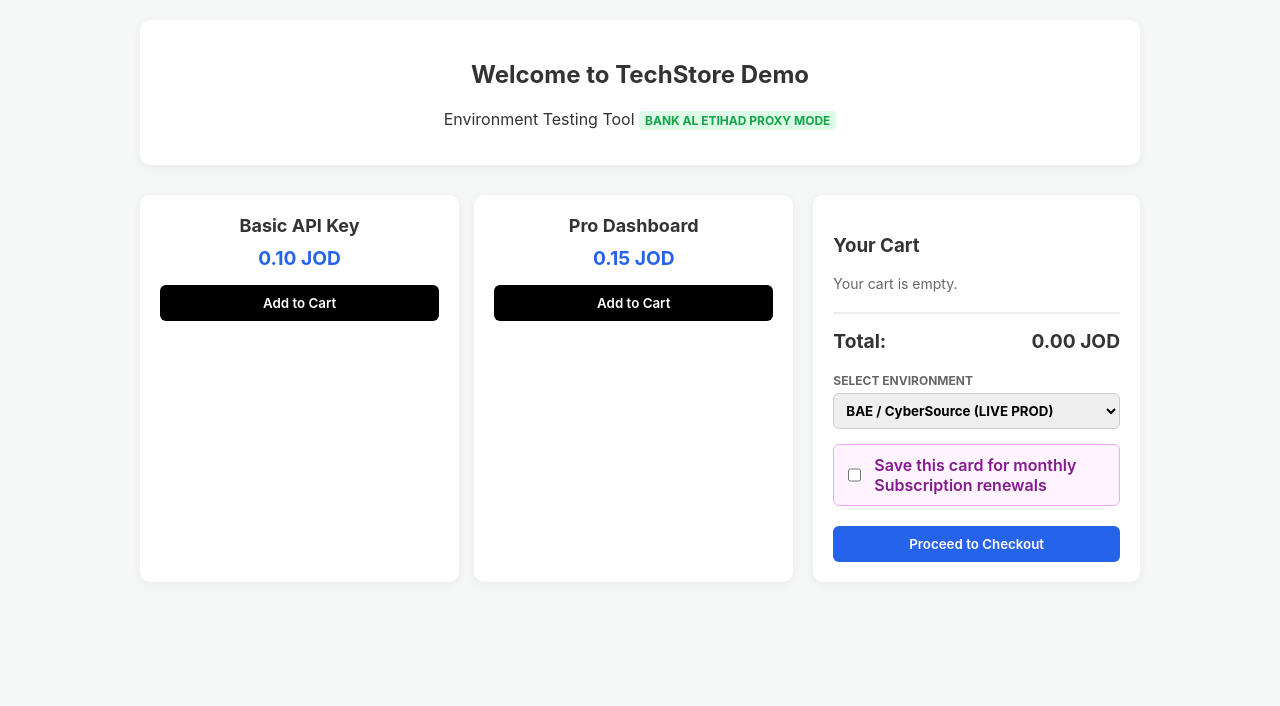
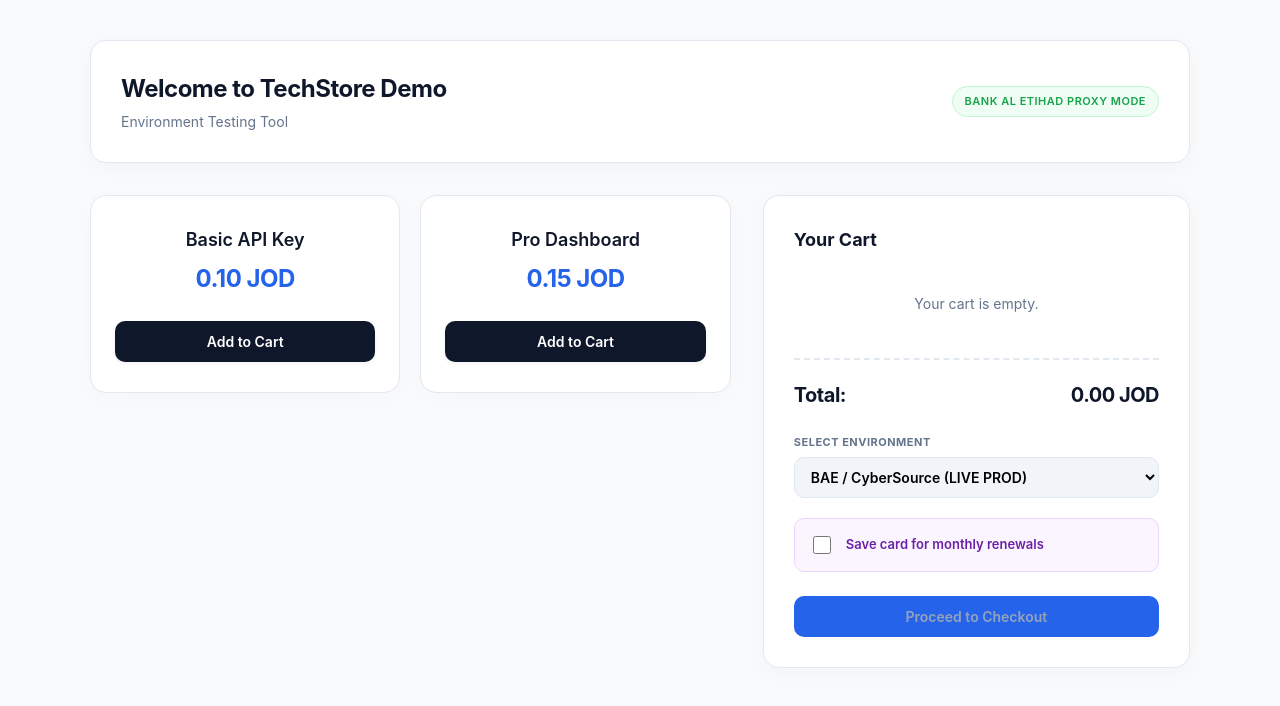
Before and after one commit to zkhanfar-bae/gateway-test, a website: page index.html in a window 1280 px wide. Drawn offline with Linux system fonts and the light colour scheme.

Commit message:
Update index.html

```diff
--- a/index.html
+++ b/index.html
@@ -3,53 +3,237 @@
 <head>
     <meta charset="UTF-8">
     <meta name="viewport" content="width=device-width, initial-scale=1.0">
-    <title>TechStore | Checkout</title>
+    <title>TechStore | Premium Checkout</title>
     <link rel="icon" href="data:,">
 
     <style>
-        * { box-sizing: border-box; font-family: -apple-system, BlinkMacSystemFont, "Segoe UI", Roboto, sans-serif; }
-        body { background: #f4f7f6; margin: 0; padding: 20px; color: #333; }
-        .container { max-width: 1000px; margin: 0 auto; display: grid; grid-template-columns: 2fr 1fr; gap: 20px; }
-        @media (max-width: 768px) { .container { grid-template-columns: 1fr; } }
+        :root {
+            --bg-color: #f8fafc;
+            --surface-color: #ffffff;
+            --text-primary: #0f172a;
+            --text-secondary: #64748b;
+            --accent-color: #2563eb;
+            --accent-hover: #1d4ed8;
+            --border-color: #e2e8f0;
+            --success-bg: #f0fdf4;
+            --success-text: #16a34a;
+            --success-border: #bbf7d0;
+            --error-bg: #fef2f2;
+            --error-text: #dc2626;
+            --error-border: #fecaca;
+            --info-bg: #f0f9ff;
+            --info-text: #0369a1;
+            --info-border: #bae6fd;
+        }
 
-        .header { grid-column: 1 / -1; background: #fff; padding: 20px; border-radius: 10px; box-shadow: 0 2px 10px rgba(0,0,0,0.05); margin-bottom: 10px; text-align: center;}
-        .products { display: grid; grid-template-columns: repeat(auto-fit, minmax(200px, 1fr)); gap: 15px; }
-        .product-card { background: #fff; padding: 20px; border-radius: 10px; text-align: center; box-shadow: 0 2px 10px rgba(0,0,0,0.05); }
-        .product-card h3 { margin: 0 0 10px 0; font-size: 18px; }
-        .price { color: #2563eb; font-weight: bold; font-size: 1.2rem; margin-bottom: 15px; }
-        .btn { background: #000; color: #fff; border: none; padding: 10px 15px; border-radius: 6px; cursor: pointer; width: 100%; font-weight: 600; transition: background 0.2s;}
-        .btn:hover { background: #333; }
-        .btn:disabled { background: #ccc; cursor: not-allowed; }
-        .btn-remove { background: #dc2626; padding: 5px 10px; font-size: 12px; margin-top: 5px; }
-        .btn-remove:hover { background: #b91c1c; }
+        * {
+            box-sizing: border-box;
+            font-family: -apple-system, BlinkMacSystemFont, "Segoe UI", Roboto, Helvetica, Arial, sans-serif;
+            transition: all 0.2s ease-in-out;
+        }
 
-        .cart-section { background: #fff; padding: 20px; border-radius: 10px; box-shadow: 0 2px 10px rgba(0,0,0,0.05); height: fit-content; }
-        .cart-item { display: flex; justify-content: space-between; align-items: center; padding: 10px 0; border-bottom: 1px solid #eee; }
-        .cart-item:last-child { border-bottom: none; }
-        .cart-total { font-size: 1.2rem; font-weight: bold; margin: 20px 0; display: flex; justify-content: space-between; border-top: 2px solid #eee; padding-top: 15px;}
+        body {
+            background: var(--bg-color);
+            margin: 0;
+            padding: 40px 20px;
+            color: var(--text-primary);
+            line-height: 1.5;
+        }
 
-        .env-toggle { margin-bottom: 15px; display: flex; flex-direction: column; gap: 5px;}
-        .env-toggle label { font-size: 12px; font-weight: bold; color: #666; text-transform: uppercase;}
-        .env-toggle select { padding: 8px; border-radius: 6px; border: 1px solid #ccc; font-weight: bold;}
+        .container {
+            max-width: 1100px;
+            margin: 0 auto;
+            display: grid;
+            grid-template-columns: 1.8fr 1.2fr;
+            gap: 32px;
+        }
 
-        .subscription-box { margin-bottom: 20px; padding: 10px; background: #fdf4ff; border: 1px solid #f0abfc; border-radius: 6px; display: flex; align-items: center; gap: 10px; }
-        .subscription-box input { width: 18px; height: 18px; cursor: pointer; }
-        .subscription-box label { font-weight: 600; color: #86198f; cursor: pointer;}
+        @media (max-width: 850px) {
+            .container { grid-template-columns: 1fr; gap: 24px; }
+            body { padding: 20px 12px; }
+        }
 
-        #payment-container { display: none; margin-top: 20px; background: #fafafa; padding: 15px; border-radius: 8px; border: 1px solid #ddd;}
-        #payment-form { min-height: 50px; margin-bottom: 15px; }
-        .message { margin-top: 15px; font-weight: 500; font-size: 14px; text-align: center; padding: 10px; border-radius: 6px;}
-        .success { background: #dcfce7; color: #16a34a; border: 1px solid #bbf7d0;}
-        .error { background: #fee2e2; color: #dc2626; border: 1px solid #fecaca;}
-        .info { background: #e0f2fe; color: #0284c7; border: 1px solid #bae6fd;}
+        .header {
+            grid-column: 1 / -1;
+            background: var(--surface-color);
+            padding: 30px;
+            border-radius: 16px;
+            box-shadow: 0 4px 20px rgba(0,0,0,0.03);
+            border: 1px solid var(--border-color);
+            display: flex;
+            justify-content: space-between;
+            align-items: center;
+            flex-wrap: wrap;
+            gap: 16px;
+        }
+
+        .header h2 { margin: 0; font-size: 24px; font-weight: 700; letter-spacing: -0.5px; }
+        .header p { margin: 4px 0 0 0; color: var(--text-secondary); font-size: 14px; }
+
+        .badge {
+            color: var(--success-text);
+            font-weight: 600;
+            font-size: 11px;
+            background: var(--success-bg);
+            padding: 6px 12px;
+            border-radius: 99px;
+            border: 1px solid var(--success-border);
+            letter-spacing: 0.5px;
+            text-transform: uppercase;
+        }
+
+        .products {
+            display: grid;
+            grid-template-columns: repeat(auto-fit, minmax(240px, 1fr));
+            gap: 20px;
+            align-content: start;
+        }
+
+        .product-card {
+            background: var(--surface-color);
+            padding: 30px 24px;
+            border-radius: 16px;
+            text-align: center;
+            box-shadow: 0 4px 20px rgba(0,0,0,0.02);
+            border: 1px solid var(--border-color);
+            display: flex;
+            flex-direction: column;
+            justify-content: space-between;
+        }
+
+        .product-card:hover {
+            transform: translateY(-4px);
+            box-shadow: 0 10px 30px rgba(0,0,0,0.06);
+            border-color: #cbd5e1;
+        }
+
+        .product-card h3 { margin: 0 0 8px 0; font-size: 18px; font-weight: 600; }
+        .price { color: var(--accent-color); font-weight: 700; font-size: 1.5rem; margin-bottom: 24px; letter-spacing: -0.5px; }
+
+        .btn {
+            background: var(--text-primary);
+            color: #fff;
+            border: none;
+            padding: 12px 18px;
+            border-radius: 10px;
+            cursor: pointer;
+            width: 100%;
+            font-weight: 600;
+            font-size: 14px;
+            box-shadow: 0 2px 4px rgba(0,0,0,0.05);
+        }
+
+        .btn:hover { background: #334155; }
+        .btn:disabled { background: #cbd5e1; color: #94a3b8; cursor: not-allowed; box-shadow: none; }
+
+        .btn-remove {
+            background: transparent;
+            color: var(--error-text);
+            border: 1px solid var(--error-border);
+            padding: 6px 12px;
+            font-size: 12px;
+            margin-top: 8px;
+            width: auto;
+            border-radius: 6px;
+        }
+        .btn-remove:hover { background: var(--error-bg); }
+
+        .cart-section {
+            background: var(--surface-color);
+            padding: 30px;
+            border-radius: 16px;
+            box-shadow: 0 4px 20px rgba(0,0,0,0.03);
+            border: 1px solid var(--border-color);
+            height: fit-content;
+        }
+
+        .cart-section h3 { margin-top: 0; margin-bottom: 20px; font-size: 18px; font-weight: 700; }
+
+        .cart-item {
+            display: flex;
+            justify-content: space-between;
+            align-items: center;
+            padding: 14px 0;
+            border-bottom: 1px solid var(--border-color);
+        }
+        .cart-item:last-of-type { border-bottom: none; }
+
+        .cart-total {
+            font-size: 1.25rem;
+            font-weight: 700;
+            margin: 24px 0;
+            display: flex;
+            justify-content: space-between;
+            border-top: 2px dashed var(--border-color);
+            padding-top: 20px;
+            letter-spacing: -0.5px;
+        }
+
+        .env-toggle { margin-bottom: 20px; display: flex; flex-direction: column; gap: 6px;}
+        .env-toggle label { font-size: 11px; font-weight: 700; color: var(--text-secondary); text-transform: uppercase; letter-spacing: 0.5px;}
+        .env-toggle select {
+            padding: 10px 12px;
+            border-radius: 10px;
+            border: 1px solid var(--border-color);
+            font-weight: 600;
+            font-size: 14px;
+            background: #f1f5f9;
+            outline: none;
+            cursor: pointer;
+        }
+        .env-toggle select:focus { border-color: var(--accent-color); background: #fff; }
+
+        .subscription-box {
+            margin-bottom: 24px;
+            padding: 14px;
+            background: #faf5ff;
+            border: 1px solid #e9d5ff;
+            border-radius: 10px;
+            display: flex;
+            align-items: center;
+            gap: 12px;
+        }
+        .subscription-box input {
+            width: 18px;
+            height: 18px;
+            cursor: pointer;
+            accent-color: #9333ea;
+        }
+        .subscription-box label { font-size: 13px; font-weight: 600; color: #6b21a8; cursor: pointer; user-select: none;}
+
+        #payment-container {
+            display: none;
+            margin-top: 24px;
+            background: #f8fafc;
+            padding: 20px;
+            border-radius: 12px;
+            border: 1px solid var(--border-color);
+        }
+        #payment-form { min-height: 50px; margin-bottom: 20px; }
+
+        .message {
+            margin-top: 20px;
+            font-weight: 600;
+            font-size: 14px;
+            text-align: center;
+            padding: 14px;
+            border-radius: 10px;
+            box-shadow: 0 2px 4px rgba(0,0,0,0.02);
+        }
+        .success { background: var(--success-bg); color: var(--success-text); border: 1px solid var(--success-border);}
+        .error { background: var(--error-bg); color: var(--error-text); border: 1px solid var(--error-border);}
+        .info { background: var(--info-bg); color: var(--info-text); border: 1px solid var(--info-border);}
     </style>
 </head>
 <body>
 
     <div class="container">
         <div class="header">
-            <h2>Welcome to TechStore Demo</h2>
-            <p>Environment Testing Tool <span style="color: #16a34a; font-weight: bold; font-size: 12px; background: #dcfce7; padding: 2px 6px; border-radius: 4px;">BANK AL ETIHAD PROXY MODE</span></p>
+            <div>
+                <h2>Welcome to TechStore Demo</h2>
+                <p>Environment Testing Tool</p>
+            </div>
+            <span class="badge">BANK AL ETIHAD PROXY MODE</span>
         </div>
 
         <div class="products" id="product-list">
@@ -68,7 +252,7 @@
         <div class="cart-section">
             <h3>Your Cart</h3>
             <div id="cart-items">
-                <p style="color: #666; font-size: 14px;">Your cart is empty.</p>
+                <p style="color: var(--text-secondary); font-size: 14px; text-align: center; padding: 20px 0;">Your cart is empty.</p>
             </div>
 
             <div class="cart-total">
@@ -86,16 +270,16 @@
 
             <div class="subscription-box">
                 <input type="checkbox" id="save-card-cb">
-                <label for="save-card-cb">Save this card for monthly Subscription renewals</label>
+                <label for="save-card-cb">Save card for monthly renewals</label>
             </div>
 
-            <button type="button" id="checkout-btn" class="btn" style="background: #2563eb;" disabled>Proceed to Checkout</button>
+            <button type="button" id="checkout-btn" class="btn" style="background: var(--accent-color);" disabled>Proceed to Checkout</button>
             <div id="message" class="message" style="display: none;"></div>
 
             <div id="payment-container">
-                <p style="font-size: 14px; font-weight: 600; margin-top: 0;">Enter Card Details</p>
+                <p style="font-size: 14px; font-weight: 700; margin-top: 0; margin-bottom: 16px; color: var(--text-secondary); text-transform: uppercase; letter-spacing: 0.5px;">Enter Card Details</p>
                 <div id="payment-form"></div>
-                <button type="button" id="pay-btn" class="btn">Complete Payment</button>
+                <button type="button" id="pay-btn" class="btn" style="background: var(--text-primary);">Complete Payment</button>
             </div>
         </div>
     </div>
@@ -138,16 +322,18 @@
         function renderCart() {
             cartItemsDiv.innerHTML = '';
             if (cart.length === 0) {
-                cartItemsDiv.innerHTML = '<p style="color: #666; font-size: 14px;">Your cart is empty.</p>';
+                cartItemsDiv.innerHTML = '<p style="color: var(--text-secondary); font-size: 14px; text-align: center; padding: 20px 0;">Your cart is empty.</p>';
                 checkoutBtn.disabled = true;
             } else {
                 cart.forEach((item, index) => {
                     cartItemsDiv.innerHTML += `
                         <div class="cart-item">
-                            <span style="font-size: 14px; font-weight: 500;">${item.name}</span>
+                            <div>
+                                <span style="font-size: 14px; font-weight: 600; display: block;">${item.name}</span>
+                                <button class="btn btn-remove" onclick="window.removeFromCart(${index})">Remove</button>
+                            </div>
                             <div style="text-align: right;">
-                                <span style="font-size: 14px;">${item.price.toFixed(2)} JOD</span><br>
-                                <button class="btn btn-remove" onclick="window.removeFromCart(${index})">Remove</button>
+                                <span style="font-size: 15px; font-weight: 700; color: var(--text-primary);">${item.price.toFixed(2)} JOD</span>
                             </div>
                         </div>
                     `;
@@ -273,14 +459,12 @@
                     }
                 }
 
-                // If the user's workflow already captures authorization on complete screen:
                 if (paymentStatus === "COMPLETED" || paymentStatus === "AUTHORIZED") {
                     showMessage('Payment Successful via Auto-Authorization!', 'success');
                     paymentContainer.style.display = 'none';
                     return;
                 }
 
-                // Otherwise, process final balance settlements
                 showMessage(`Finalizing transaction settlement...`, 'info');
 
                 const finalChargeResponse = await fetch('/process-payment', {
```
